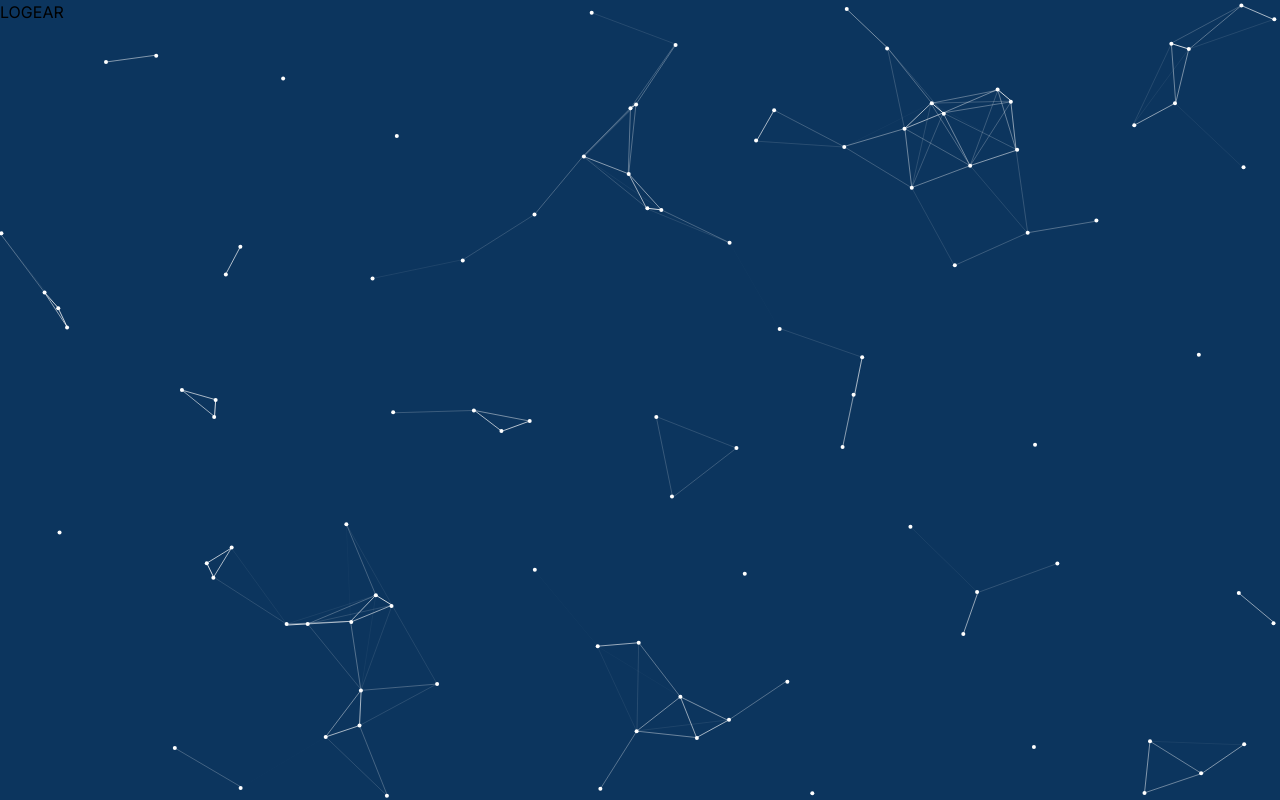
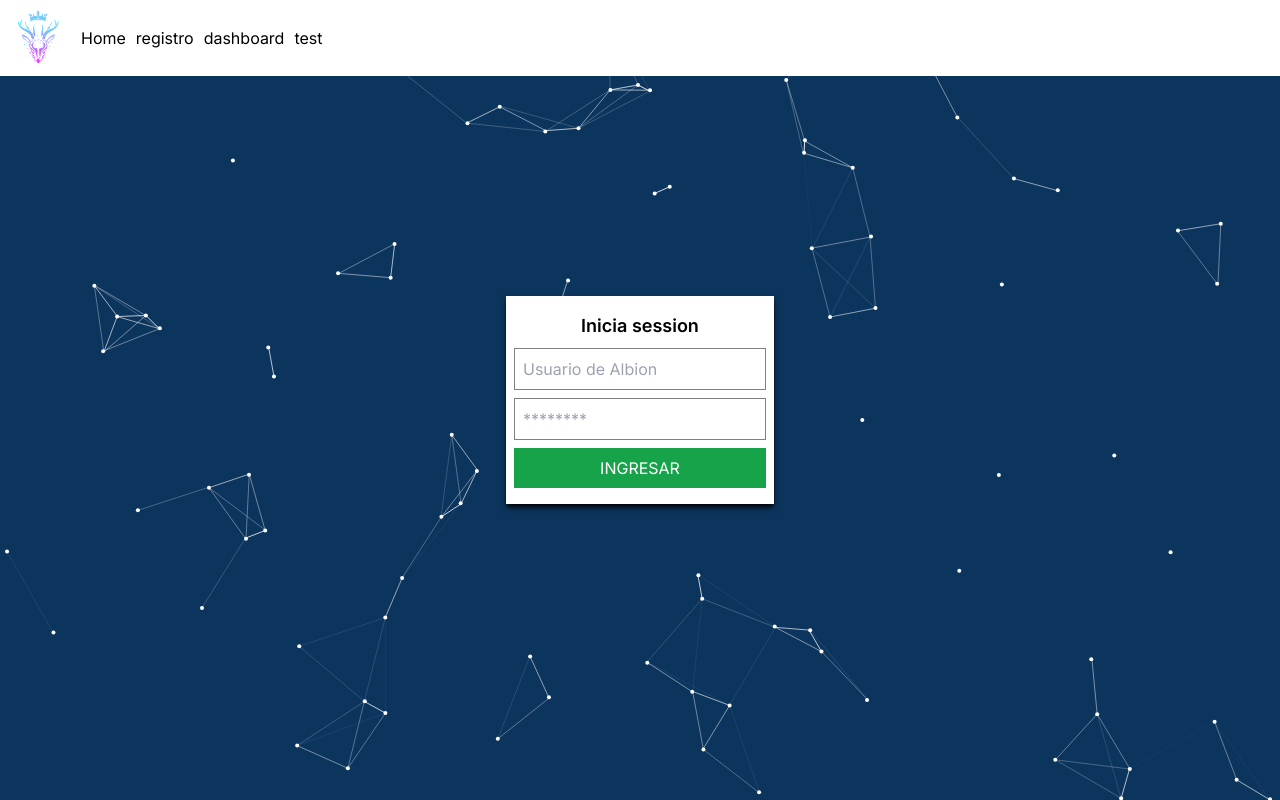
Before and after one commit to AroldoJerez/Warislove, a Next.js app: page /auth/login in a window 1280 px wide. Built offline with nearby package versions, Linux system fonts and the light colour scheme.

Commit message:
Se cambio el login
Se cambio el login

```diff
--- a/src/app/api/auth/[...nextauth]/route.js
+++ b/src/app/api/auth/[...nextauth]/route.js
@@ -8,7 +8,7 @@ export const authOptions = {
     CredentialsProvider({
       name: "Credentials",
       credentials: {
-        usuario: {
+        username: {
           label: "Usuario",
           type: "text",
           placeholder: "Ingrese usuario",
@@ -20,11 +20,11 @@ export const authOptions = {
 
         const userFound = await prisma.user.findUnique({
           where: {
-            username: credentials.usuario,
+            username: credentials.username,
           },
         });
 
-        if (!userFound) throw new Error("No user found");
+        if (!userFound) throw new Error("Usuario o contraseña incorrecto");
 
         console.log(userFound);
 
@@ -33,9 +33,13 @@ export const authOptions = {
           userFound.password
         );
 
-        if (!matchPassword) throw new Error("Wrong password");
+        if (!matchPassword) throw new Error("Usuario o contraseña incorrecto");
 
-        return null;
+        return {
+          id: userFound.id,
+          name: userFound.username,
+          email: userFound.email,
+        };
       },
     }),
   ],
--- a/src/app/auth/login/page.tsx
+++ b/src/app/auth/login/page.tsx
@@ -1,7 +1,89 @@
-export default function login() {
+"use client";
+import NavBar from "@/app/components/NavBar";
+import { useState } from "react";
+import { signIn } from "next-auth/react";
+import { useRouter } from "next/navigation";
+import { useForm, SubmitHandler, FieldValues } from "react-hook-form";
+
+export default function LoginAuth() {
+  const {
+    register,
+    handleSubmit,
+    formState: { errors },
+  } = useForm();
+
+  const router = useRouter();
+  const [messageErrors, setMessageErrors] = useState("");
+
+  const onSubmit = handleSubmit(async (data) => {
+    const res = await signIn("credentials", {
+      username: data.username,
+      password: data.password,
+      redirect: false,
+    });
+    if (res?.error) {
+      setMessageErrors(res?.error || "Contacte con administrador");
+    } else {
+      router.push("/dashboard");
+    }
+  });
+
   return (
     <>
-      <span>LOGEAR</span>
+      <NavBar />
+      <main className="flex justify-center items-center h-screen">
+        <div className="flex flex-col w-max p-2 bg-white shadow-black shadow-md">
+          <h1 className="text-lg p-2 text-center font-semibold">
+            Inicia session
+          </h1>
+          <form onSubmit={onSubmit} className="flex flex-col" id="formsignup">
+            {errors.username && (
+              <span className="text-red-500 text-sm">
+                {typeof errors.username?.message === "string"
+                  ? errors.username.message
+                  : "Unknown error"}
+              </span>
+            )}
+            <input
+              placeholder="Usuario de Albion"
+              type="text"
+              {...register("username", {
+                required: { value: true, message: "Ingrese su usuario" },
+              })}
+              className="mb-2 p-2"
+            />
+            {errors.password && (
+              <span className="text-red-500 text-sm">
+                {typeof errors.password?.message === "string"
+                  ? errors.password.message
+                  : "Unknown error"}
+              </span>
+            )}
+            <input
+              placeholder="********"
+              type="password"
+              {...register("password", {
+                required: { value: true, message: "Ingrese una contraseña" },
+              })}
+              className="mb-2 p-2"
+            />
+            <button
+              type="submit"
+              className={`pt-2 p-2 bg-blue-500 text-white  ${
+                !messageErrors
+                  ? "bg-green-600 hover:bg-green-700"
+                  : "bg-red-600 hover:bg-red-700"
+              }`}
+            >
+              INGRESAR
+            </button>
+          </form>
+
+          <div className="mt-2 font-semibold text-center text-red-600">
+            {messageErrors}
+          </div>
+        </div>
+      </main>
     </>
   );
 }
--- a/src/app/auth/register/register.tsx
+++ b/src/app/auth/register/register.tsx
@@ -136,7 +136,14 @@ export default function Signup() {
               })}
               className="mb-2 p-2"
             />
-            <button type="submit" className="pt-2 p-2 bg-blue-500 text-white">
+            <button
+              type="submit"
+              className={`pt-2 p-2 bg-blue-500 text-white  ${
+                !messageErrors
+                  ? "bg-green-600 hover:bg-green-700"
+                  : "bg-red-600 hover:bg-red-700"
+              }`}
+            >
               Registrar
             </button>
           </form>
--- a/src/utils/sidebaritems.js
+++ b/src/utils/sidebaritems.js
@@ -12,7 +12,7 @@ const sidebarItems = [
   },
   {
     name: "dashboard",
-        href: "/dataguild",
+    href: "/dashboard",
     icon: ".",
   },
   {
```
Also changed, not shown: tsconfig.json (+6 -15 lines), src/app/dashboard/page.tsx (renamed from src/app/dataguild/page.tsx), 2 other files (tests, documents, lock files or other folders). Lines whose indentation alone changed are shown as unchanged.
